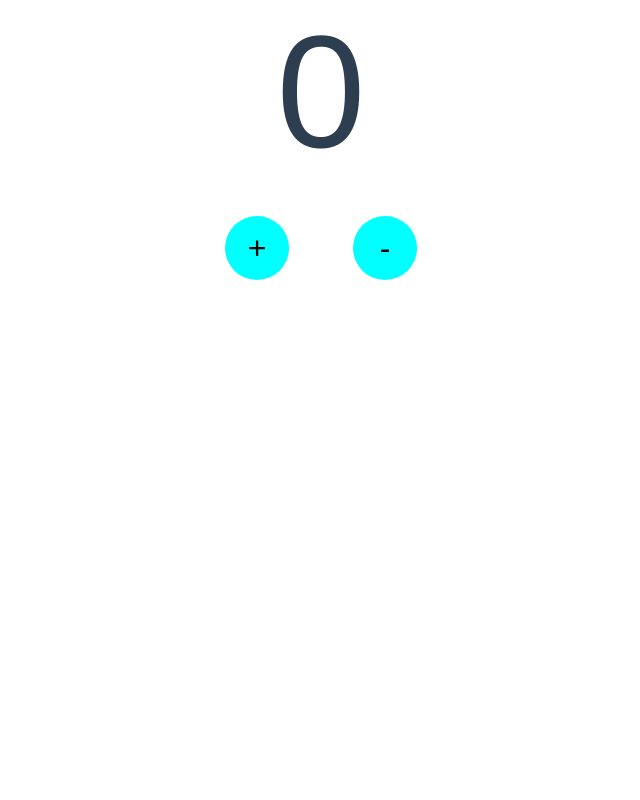
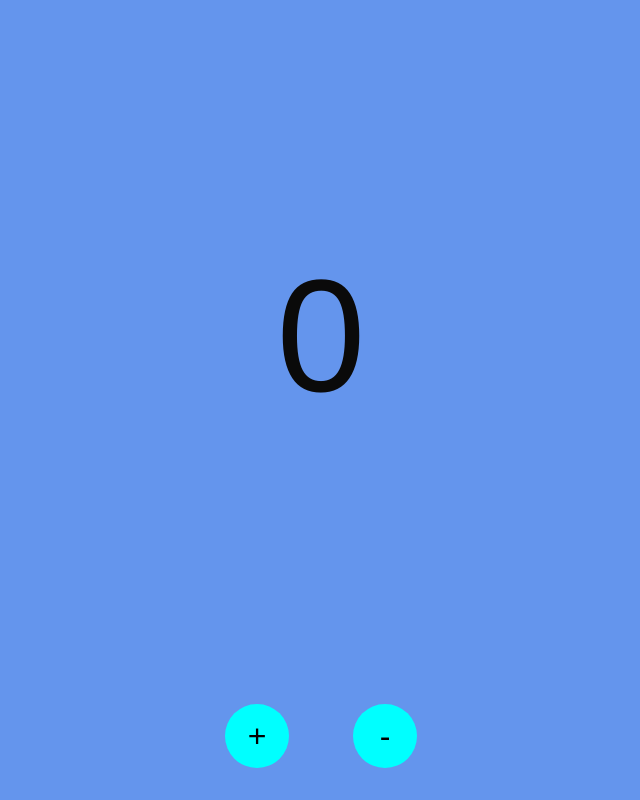
Before and after one commit to j0ker404/counter-vue, a Vue app: page / in a window 1280 px wide. Shown: the whole page, without its empty margins (319-959 px from the left). Built offline with nearby package versions, Linux system fonts and the light colour scheme.

Commit message:
update ui

```diff
--- a/src/App.vue
+++ b/src/App.vue
@@ -1,10 +1,12 @@
 <template>
-  <CounterDisplay ref="countDisp"/>
+  <div class="container">
+    <CounterDisplay class="disp" ref="countDisp" />
 
-  <Row>
-    <CounterButton  @click="countBtnHandler" title="+" />
-    <CounterButton  @click="countBtnHandler" title="-" />
-  </Row>
+    <Row class="btns">
+      <CounterButton @click="countBtnHandler" title="+" />
+      <CounterButton @click="countBtnHandler" title="-" />
+    </Row>
+  </div>
 </template>
 
 <script>
@@ -27,10 +29,10 @@ export default {
 
       if (emitValue === "+") {
         // console.log(emitValue);
-        this.$refs.countDisp.increment()
+        this.$refs.countDisp.increment();
       } else if (emitValue === "-") {
         // console.log(emitValue);
-        this.$refs.countDisp.decrement()
+        this.$refs.countDisp.decrement();
       }
     },
   },
@@ -48,13 +50,37 @@ export default {
   -webkit-font-smoothing: antialiased;
   -moz-osx-font-smoothing: grayscale;
   text-align: center;
-  color: #2c3e50;
+  color: #0a0a0a;
   /* margin-top: 60px; */
   height: 100vh;
+
+  background-color: cornflowerblue;
 }
 
 /* .btn-row {
   display: flex;
   justify-content: center;
 } */
+
+.container {
+  height: 100%;
+  display: flex;
+  justify-content: center;
+  align-items: center;
+  flex-direction: column;
+}
+
+.disp {
+  width: 100%;
+  flex: 90%;
+  display: flex;
+  justify-content: center;
+  align-items: center;
+}
+
+.btns {
+  flex: 10%;
+  width: 100%;
+  align-items: flex-end;
+}
 </style>
```
